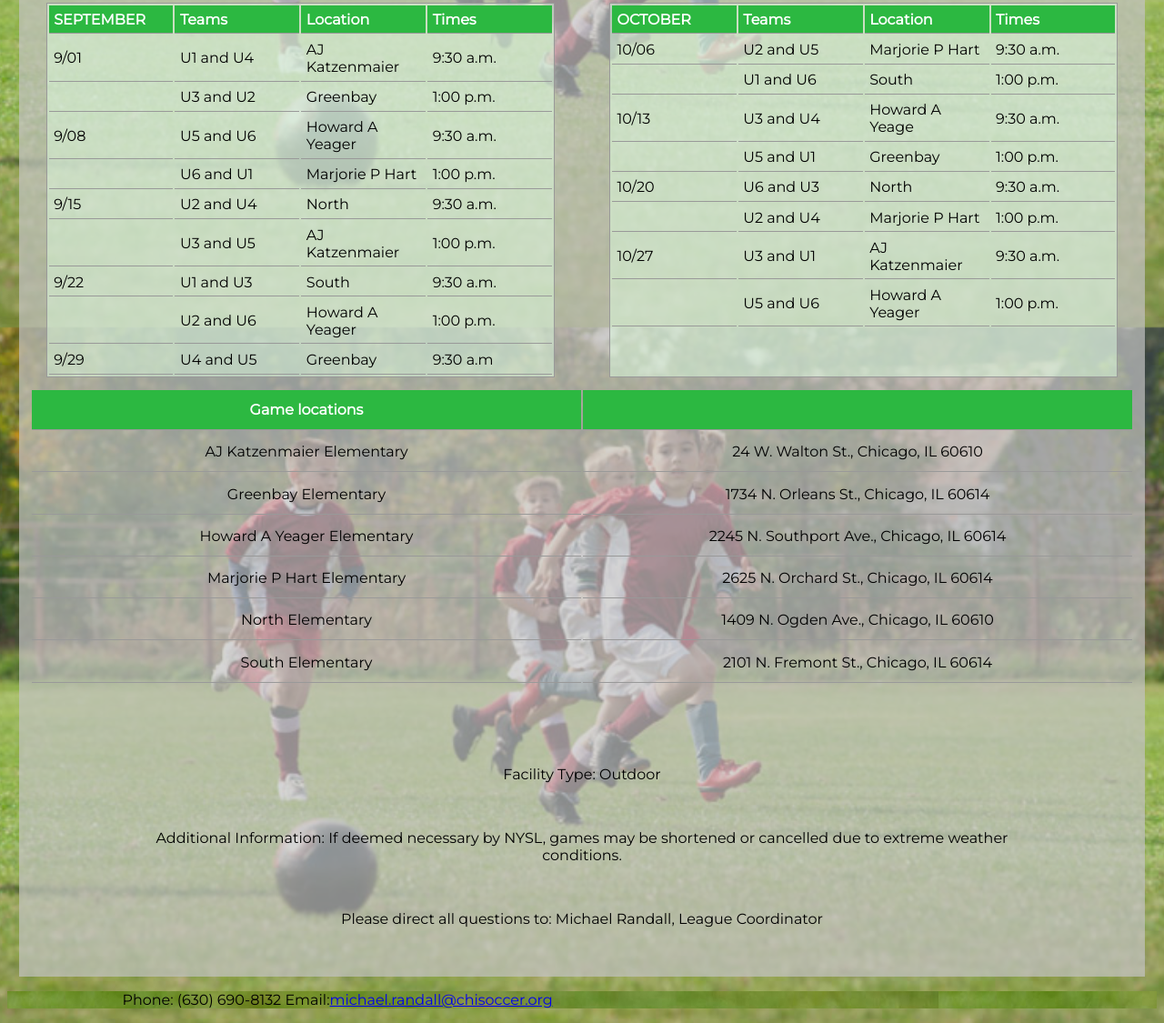
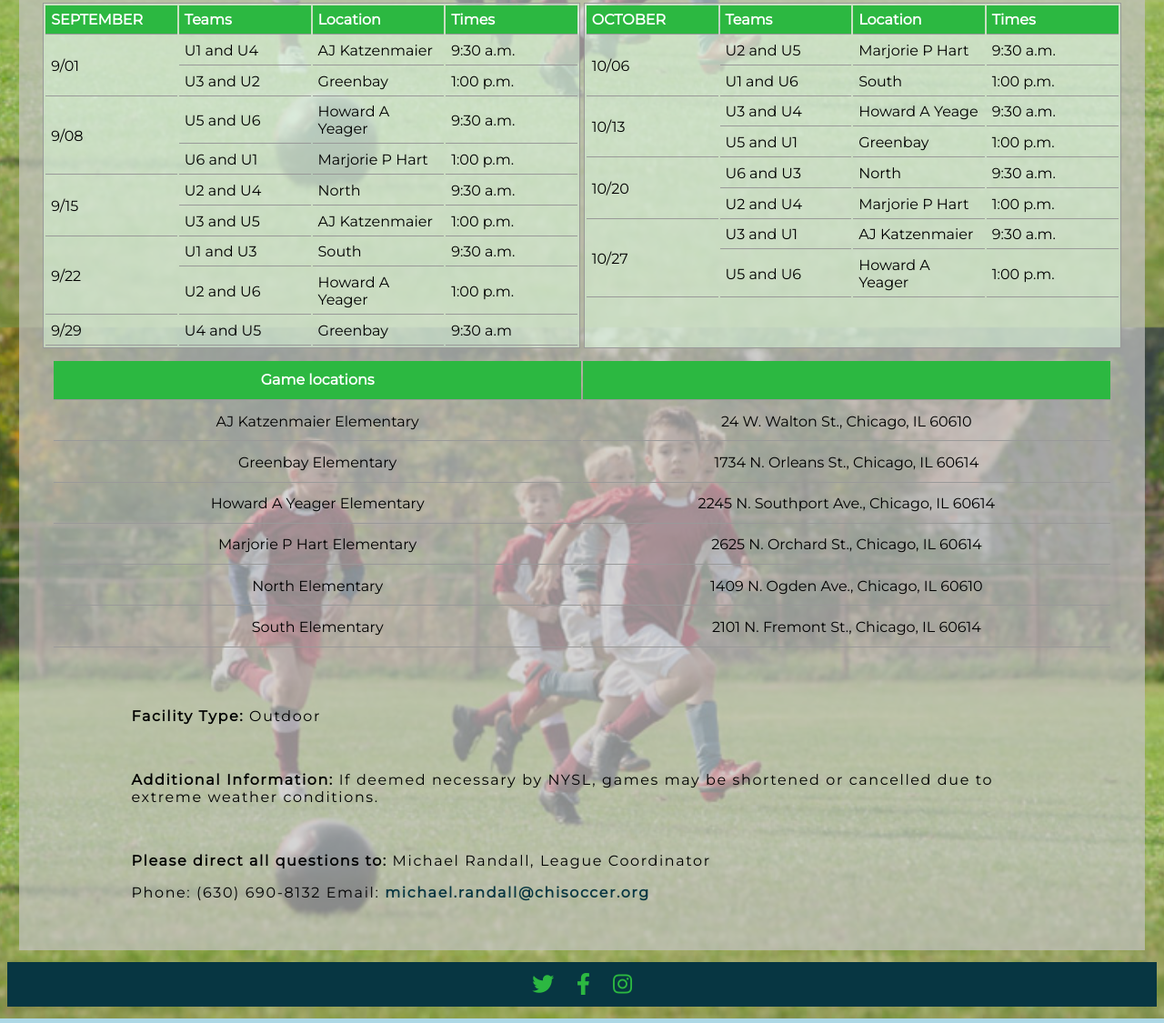
Before and after one commit to Luanabran/modulo-1, a plain HTML site: page Task3/NYSL/game.html in a window 1280 px wide. Shown: the part 440-1565 px from the top of the page at 91% size. Drawn offline with Linux system fonts and the light colour scheme.

Commit message:
footer & ancor and styles

```diff
--- a/Task3/NYSL/about.html
+++ b/Task3/NYSL/about.html
@@ -4,7 +4,9 @@
     <meta charset="UTF-8">
     <meta name="viewport" content="width=device-width, initial-scale=1.0">
     <link rel="stylesheet" href="styles/nysl_3.css">
-    <link href="https://fonts.googleapis.com/css2?family=Bebas+Neue&family=Montserrat&display=swap" rel="stylesheet">    <title>About NYSL</title>
+    <link href="https://fonts.googleapis.com/css2?family=Bebas+Neue&family=Montserrat&display=swap" rel="stylesheet">
+    <link rel="stylesheet" href="https://use.fontawesome.com/releases/v5.13.1/css/all.css" integrity="sha384-xxzQGERXS00kBmZW/6qxqJPyxW3UR0BPsL4c8ILaIWXva5kFi7TxkIIaMiKtqV1Q" crossorigin="anonymous">
+    <title>About NYSL</title>
 </head>
 <body>
     <header>
@@ -13,10 +15,10 @@
             <nav>
                 <a class="ancor" href="index.html">Home</a>
                 <a class="ancor actual" href="about.html">About NYSL</a>
-                <a class="ancor" href="contact.html">Contact</a>
                 <a class="ancor" href="game.html">Info</a>
                 <a class="ancor" href="rules.html">Rules</a>
                 <a class="ancor" href="gallery.html">Gallery</a>
+                <a class="ancor" href="contact.html">Contact</a>
             </nav>
             <img src="images/nysl_logo.png" alt="logo" id="logo">
         </div>
@@ -29,19 +31,20 @@
             </section>
             <div class="information">
                 <article>
-                    <h3>Mission</h3>
+                    <h3>MISSION</h3>
                     <p>
                     To support young athletes living in Chicago's northside neighborhoods, who have an interest in learning and playing soccer, with opportunities to learn and practice skills related to the game of soccer, specifically those skills around team coomperation and god sportmanship.
                     </p>
                 </article>
                 <article>
-                    <h3>Vision</h3>
+                    <h3>VISION</h3>
                     <p>
                     The Northside Youth League aspires to develop strong, well-rounded, and mindful athletes through the building of character, self-discipline, and leadership.
                     </p>
+                    <i class="fas fa-futbol" style="color: black;"></i>
                 </article>
                 <article>
-                    <h3>General Information</h3>
+                    <h3>GENERAL INFORMATION</h3>
                     <p>
                     The Northside Youth Soccer League was established in 1996 to provide athletes residing in Chicago's northside neighborhoods an environment in which to learn and play soccer. To be a member of NYSL, you must be between the ages of 4-12 and reside in Chicago Northside neighborhood. NYSL is ran by a small full-time staff, and relies on the generous volunteer time of parents and previous league members.
                     </p>
@@ -51,9 +54,9 @@
     </main>
 
     <footer>
-        <a href=""></a>
-        <a href=""></a>
-        <a href=""></a>
+        <a href="https://twitter.com/"><i class="fab fa-twitter"></i></a>
+        <a href="https://www.facebook.com/"><i class="fab fa-facebook-f"></i></a>
+        <a href="https://www.instagram.com/"><i class="fab fa-instagram"></i></a>
     </footer>
 </body>
 </html>
--- a/Task3/NYSL/game.html
+++ b/Task3/NYSL/game.html
@@ -5,6 +5,7 @@
     <meta name="viewport" content="width=device-width, initial-scale=1.0">
     <link rel="stylesheet" href="styles/nysl_3.css">
     <link href="https://fonts.googleapis.com/css2?family=Bebas+Neue&family=Montserrat&display=swap" rel="stylesheet">
+    <link rel="stylesheet" href="https://use.fontawesome.com/releases/v5.13.1/css/all.css" integrity="sha384-xxzQGERXS00kBmZW/6qxqJPyxW3UR0BPsL4c8ILaIWXva5kFi7TxkIIaMiKtqV1Q" crossorigin="anonymous">
     <title>Game Info</title>
 </head>
 <body>
@@ -14,10 +15,10 @@
             <nav>
                 <a class="ancor" href="index.html">Home</a>
                 <a class="ancor" href="about.html">About NYSL</a>
-                <a class="ancor" href="contact.html">Contact</a>
                 <a class="ancor actual" href="game.html">Info</a>
                 <a class="ancor" href="rules.html">Rules</a>
                 <a class="ancor" href="gallery.html">Gallery</a>
+                <a class="ancor" href="contact.html">Contact</a>
             </nav>
             <img src="images/nysl_logo.png" alt="logo" id="logo">
         </div>
@@ -25,7 +26,7 @@
 
     <main>
         <div class="card" id="game">
-            <h2>NYSL Game Information</h2>
+            <h2>NYSL GAME INFORMATION</h2>
             <h3>Fall Schedule</h3>
             <h4>* All games take place on Saturday.</h4>
 
@@ -39,49 +40,45 @@
                             <th>Times</th>
                         </tr>
                         <tr>
-                            <td>9/01</td>
+                            <td rowspan="2">9/01</td>
                             <td>U1 and U4</td>
                             <td>AJ Katzenmaier</td>
                             <td>9:30 a.m.</td>
                         </tr>
                         <tr>
-                            <td></td>
                             <td>U3 and U2</td>
                             <td>Greenbay</td>
                             <td>1:00 p.m.</td>
                         </tr>
                         <tr>
-                            <td>9/08</td>
+                            <td rowspan="2">9/08</td>
                             <td>U5 and U6</td>
                             <td>Howard A Yeager</td>
                             <td>9:30 a.m.</td>
                         </tr>
                         <tr>
-                            <td></td>
                             <td>U6 and U1 </td>
                             <td>Marjorie P Hart</td>
                             <td>1:00 p.m.</td>
                         </tr>
                         <tr>
-                            <td>9/15</td>
+                            <td rowspan="2">9/15</td>
                             <td>U2 and U4</td>
                             <td>North</td>
                             <td>9:30 a.m.</td>
                         </tr>
                         <tr>
-                            <td></td>
                             <td>U3 and U5</td>
                             <td>AJ Katzenmaier</td>
                             <td>1:00 p.m.</td>
                         </tr>
                         <tr>
-                            <td> 9/22</td>
+                            <td rowspan="2"> 9/22</td>
                             <td>U1 and U3</td>
                             <td>South</td>
                             <td>9:30 a.m.</td>
                         </tr>
                         <tr>
-                            <td></td>
                             <td>U2 and U6</td>
                             <td>Howard A Yeager </td>
                             <td>1:00 p.m.</td>
@@ -103,49 +100,45 @@
                             <th>Times</th>
                         </tr>
                         <tr>
-                            <td>10/06 </td>
+                            <td rowspan="2">10/06</td>
                             <td>U2 and U5</td>
                             <td>Marjorie P Hart</td>
                             <td>9:30 a.m.</td>
                         </tr>
                         <tr>
-                            <td></td>
                             <td>U1 and U6</td>
                             <td>South</td>
                             <td>1:00 p.m.</td>
                         </tr>
                         <tr>
-                            <td>10/13</td>
+                            <td rowspan="2">10/13</td>
                             <td>U3 and U4</td>
                         <td>Howard A Yeage</td>
                         <td>9:30 a.m.</td>
                         </tr>
                         <tr>
-                            <td></td>
                             <td>U5 and U1</td>
                             <td>Greenbay </td>
                             <td>1:00 p.m.</td>
                         </tr>
                         <tr>
-                            <td> 10/20</td>
+                            <td rowspan="2">10/20</td>
                             <td>U6 and U3</td>
                             <td>North</td>
                             <td>9:30 a.m.</td>
                         </tr>
                         <tr>
-                            <td></td>
                             <td>U2 and U4</td>
                             <td>Marjorie P Hart</td>
                             <td>1:00 p.m.</td>
                         </tr>
                         <tr>
-                            <td>10/27</td>
+                            <td rowspan="2">10/27</td>
                             <td>U3 and U1</td>
                             <td>AJ Katzenmaier</td>
                             <td>9:30 a.m.</td>
                         </tr>
                         <tr>
-                            <td></td>
                             <td>U5 and U6</td>
                             <td>Howard A Yeager</td>
                             <td>1:00 p.m.</td>
@@ -185,21 +178,21 @@
                     </table>
                 </div>
             </div>
-            <div class="information">
-                <p>Facility Type: Outdoor</p>
+            <div class="gameFooter">
+                <p><strong>Facility Type:</strong> Outdoor</p>
                 <br>
-                <p>Additional Information: If deemed necessary by NYSL, games may be shortened or
+                <p><strong>Additional Information:</strong> If deemed necessary by NYSL, games may be shortened or
                 cancelled due to extreme weather conditions. </p>
                 <br>
-                <p>Please direct all questions to: Michael Randall, League Coordinator</p>
+                <p><strong>Please direct all questions to:</strong> Michael Randall, League Coordinator</p>
+                <p>Phone: (630) 690-8132 Email: <a href="mailto:michael.randall@chisoccer.org">michael.randall@chisoccer.org</a></p>
             </div>
         </div>
     </main>
     <footer>
-        <p>Phone: (630) 690-8132 Email:<a href="michael.randall@chisoccer.org">michael.randall@chisoccer.org</a></p>
-        <a href=""></a>
-        <a href=""></a>
-        <a href=""></a>
+        <a href="https://twitter.com/"><i class="fab fa-twitter"></i></a>
+        <a href="https://www.facebook.com/"><i class="fab fa-facebook-f"></i></a>
+        <a href="https://www.instagram.com/"><i class="fab fa-instagram"></i></a>
     </footer>
 </body>
 </html>
--- a/Task3/NYSL/styles/nysl_3.css
+++ b/Task3/NYSL/styles/nysl_3.css
@@ -1,4 +1,3 @@
-
 *{
     font-family: 'Montserrat', sans-serif;
 }
@@ -66,11 +65,28 @@ h2{
 }
 .information{
     text-align: center;
+    display: flex;
+    flex-direction: row;
+    place-content: center;
+}
+.information a{
+    color: var(--primary-color);
+    font-weight: bolder;
+    text-decoration: none;
+}
+article{
+    display: flex;
+    flex-direction: column;
+    width: 60%;
+    height: 30%;
+    margin: 0;
+    padding: 0 1vw 0 1vw;
 }
 p{
     color: black;
     padding-left: 10%;
     padding-right: 10%;
+    letter-spacing: 0.1em;
 }
 .gridlist{
     text-align: left;
@@ -99,10 +115,11 @@ p{
     grid-template-columns: repeat(2, 1fr);
     justify-content: center;
     align-content: center;
+    margin: 1% 2% 1% 2%;
 }
 .month{
     justify-self: center;
-    width: 90%;
+    width: 99%;
     border: 1px solid #999;
     background-color: rgb(223, 255, 225, 0.5);
     text-align: left;
@@ -117,7 +134,7 @@ p{
  caption, td, th {
     padding: 1%;
  }
- th, td {
+ th, td{
     border-bottom: 1px solid #999;
     width: 20%;
  }
@@ -126,7 +143,19 @@ p{
     color: white;
     font-weight: bolder;
  }
-
+ tr:hover{
+   background-color: var(--main-color);
+   opacity: 0.5;
+   color: beige;
+}
+ .gameFooter a{
+    color: var(--primary-color);
+    font-weight: bolder;
+    text-decoration: none;
+}
+.gameFooter p{
+    text-align: left;
+}
 .gallery{
     background-color:hsla(0, 0%, 77%, 0.6);
     padding: 3% 0% 3% 0%;
@@ -140,7 +169,7 @@ p{
     grid-gap: 1%;
     justify-items: center;
     align-items: center;
-    width: 50%;
+    width: 55%;
 }
 .container > div {
     display: flex;
@@ -175,5 +204,22 @@ p{
     grid-row: 2;
 }
 footer{
-    background-image: url(../images/footer.jpg);
+    display: flex;
+    background-color: var(--primary-color);
+    font-size: 150%;
+    justify-content: center;
+    margin-bottom: 1%;
+    padding: 0.8%;
 }
+footer a{
+    color: var(--main-color);
+    padding: 0 1% 0 1%;
+}
+.fas{
+    color: var(--main-color);
+    font-size: 10vh;
+    padding-right: 3%;
+}
+.fab:hover{
+    color: white;
+}
```
Also changed, not shown: Task3/NYSL/contact.html (+6 -4 lines), Task3/NYSL/gallery.html (+5 -4 lines), Task3/NYSL/index.html (+9 -8 lines), Task3/NYSL/rules.html (+5 -4 lines), 2 other files.
